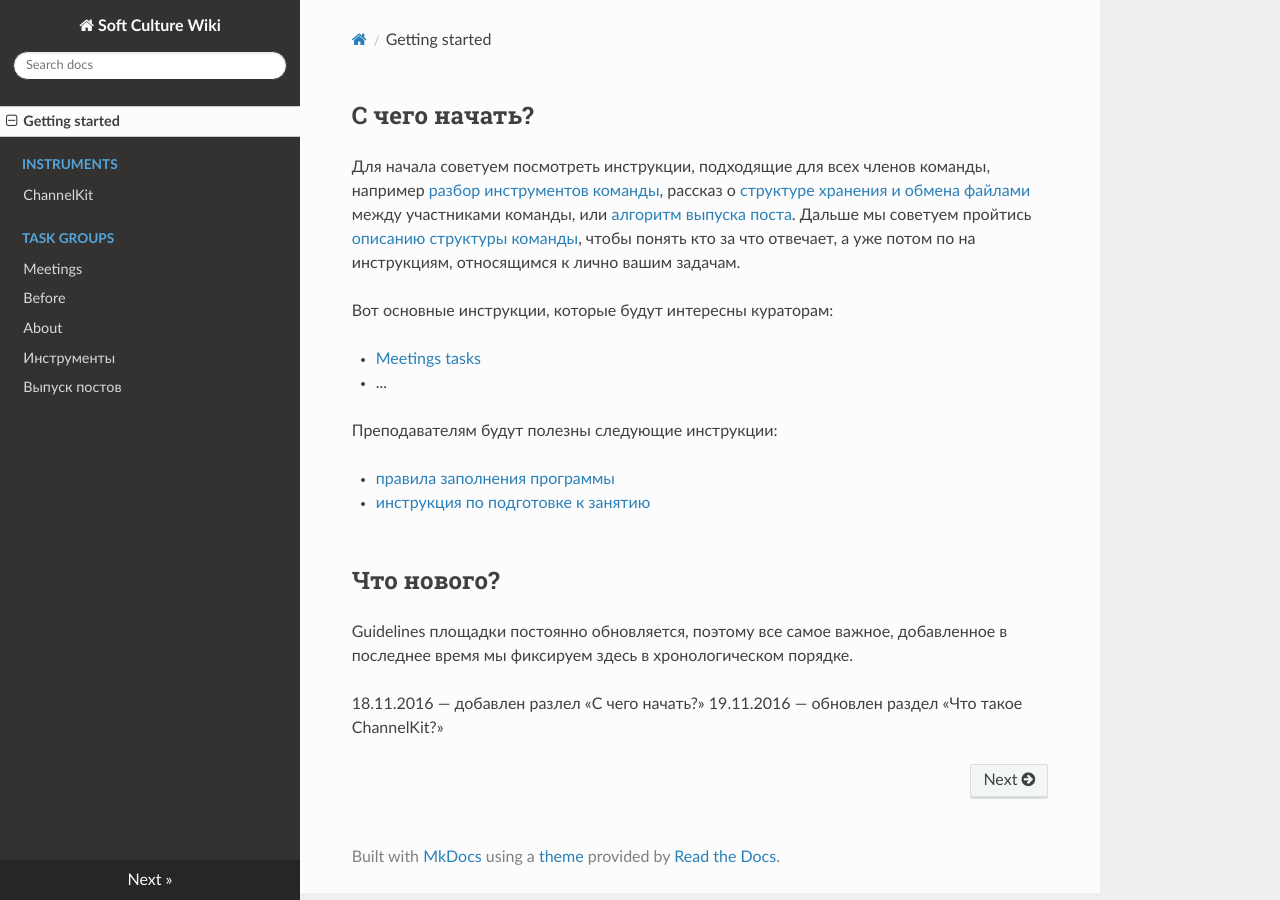
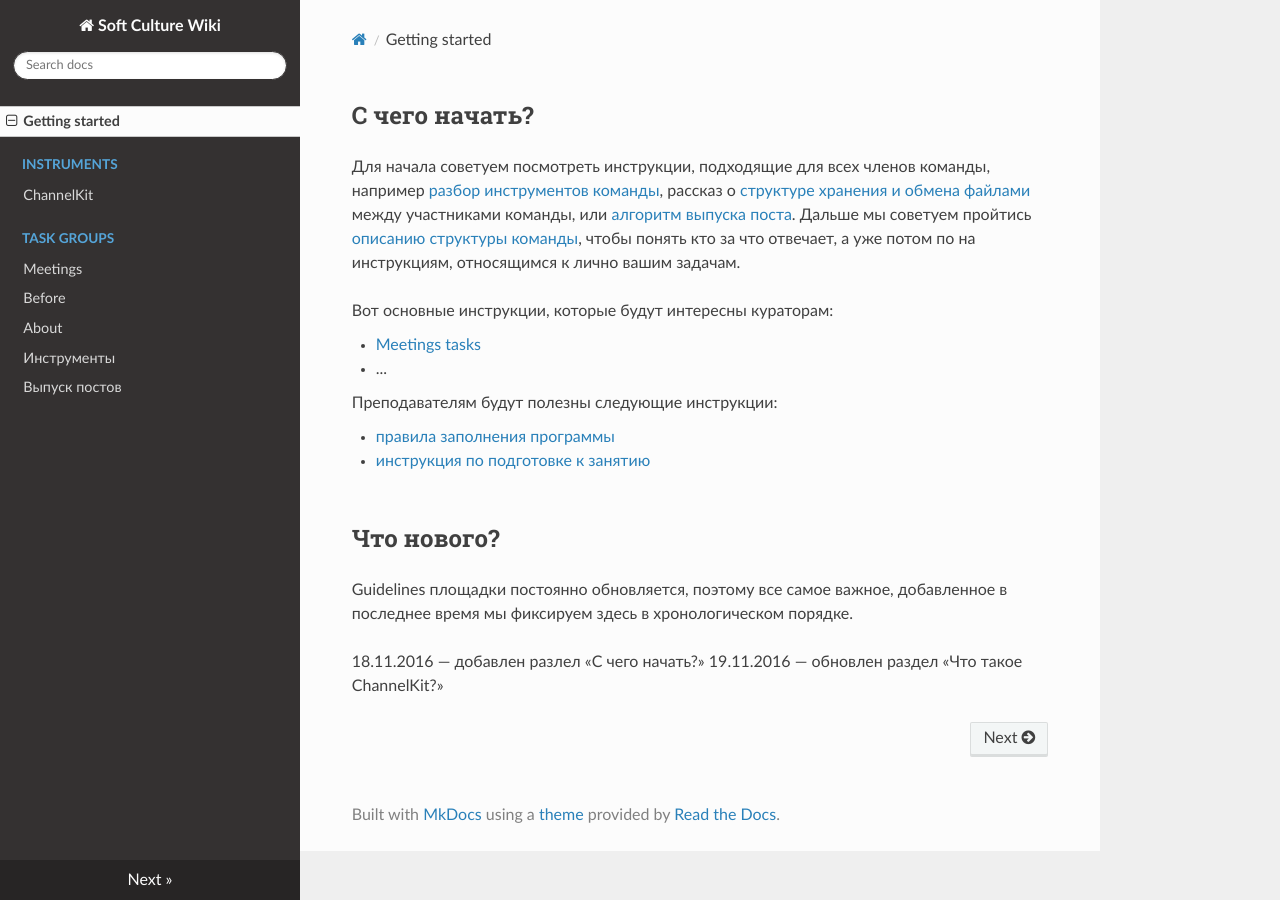
Before and after one commit to arsenyafonin/wiki, an MkDocs documentation site: the page built from docs/index.md, in a window 1280 px wide. Built offline with MkDocs 1.6.1, drawn with Linux system fonts in a browser that asks for light colours; nearby versions of some CDN libraries; old or Windows-style settings are respelled for this version of MkDocs.

Commit message:
Update extra.css

```diff
--- a/docs/extra.css
+++ b/docs/extra.css
@@ -15,3 +15,7 @@ h3 {
 hr {
   border-top-width: 0;
 }
+
+.section ul {
+  margin: -14px 0 10px 0 !important;
+}
```
